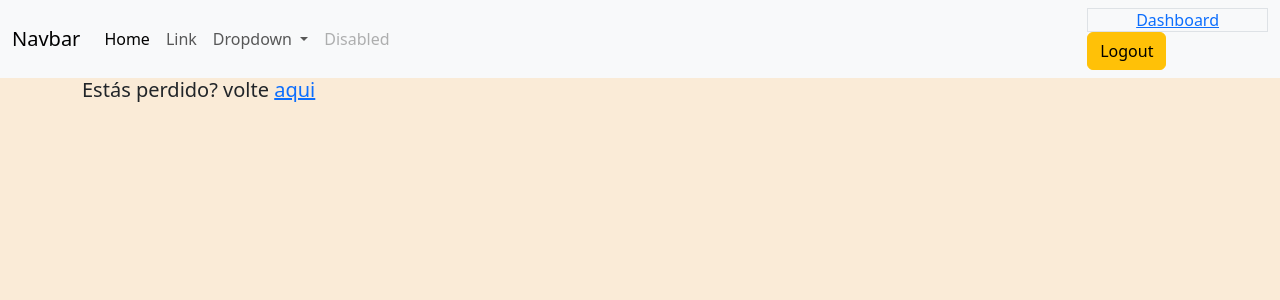
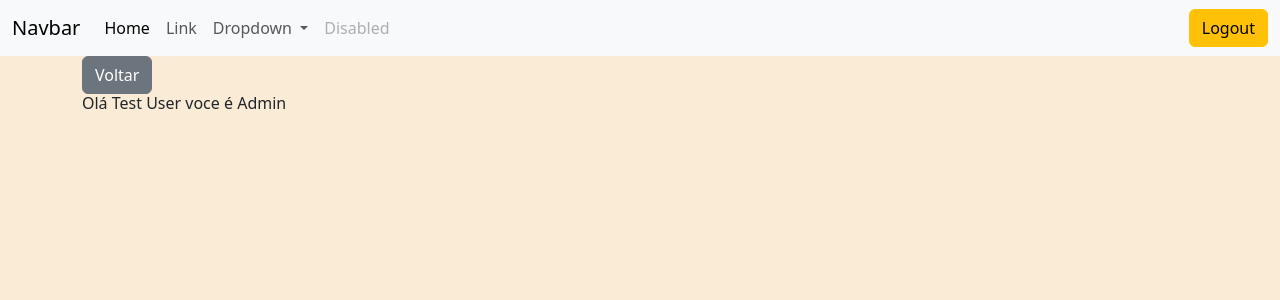
Before and after one commit to lc-curto/gestao-prendas-natal, a Laravel app: page /dashboard in a window 1280 px wide. Shown: the top 300 px of the page. Run offline with Laravel 12, Linux system fonts and the light colour scheme; a user stored in the database is signed in; data comes from the database, SQL or seed files in the repository; parts of the project's set-up code (start-up, migrations or seed data) failed here and were passed over.

Commit message:
aula dia 19-11-2026

```diff
--- /dev/null
+++ b/app/Http/Controllers/DashboardController.php
@@ -0,0 +1,13 @@
+<?php
+
+namespace App\Http\Controllers;
+
+use Illuminate\Http\Request;
+
+class DashboardController extends Controller
+{
+    public function dashboard()
+    {
+        return view('admin.dashboard');
+    }
+}
--- a/app/Http/Controllers/UserController.php
+++ b/app/Http/Controllers/UserController.php
@@ -79,6 +79,8 @@ class UserController extends Controller
         return redirect()->route('users.all')->with('message', 'user actualizado com sucesso!');
     }
 
+
+
     private function loadUsersWDB()
     {
         $usersWithoutDB = [
--- /dev/null
+++ b/resources/views/admin/dashboard.blade.php
@@ -0,0 +1,8 @@
+@extends('layouts.fo')
+
+@section('content')
+    <button onclick="history.back()" class="btn btn-secondary">
+        Voltar
+    </button>
+    <h6>Olá {{ Auth::user()->name }} voce é Admin</h6>
+@endsection
--- a/resources/views/gifts/allgifts.blade.php
+++ b/resources/views/gifts/allgifts.blade.php
@@ -1,6 +1,9 @@
 @extends('layouts.fo')
 
 @section('content')
+    <button onclick="history.back()" class="btn btn-secondary">
+        Voltar
+    </button>
     @if (session('message'))
         <div class="alert alert-success">
             {{ session('message') }}
@@ -9,7 +12,7 @@
     <h1 class="display-5">Prendas de Natal 🎁🎁</h1>
     <section class="container">
         <div class="text-end">
-            <a href="{{ route('gifts.add')}}">
+            <a href="{{ route('gifts.add') }}">
                 <button class=" btn btn-info"> Adicionar</button>
             </a>
         </div>
@@ -38,7 +41,6 @@
                         <td>
                             @if ($gift->actual_value === null)
                                 <span class="text-muted">Por calcular</span>
-
                             @else
                                 @php
                                     $difference = $gift->actual_value - $gift->expected_value;
--- a/resources/views/layouts/fo.blade.php
+++ b/resources/views/layouts/fo.blade.php
@@ -52,10 +52,12 @@
                     <nav class="flex items-center justify-end gap-4">
                         @auth
                             <div class="flex items-center gap-2">
-                                <a href="{{ url('/dashboard') }}"
-                                    class="inline-block px-5 py-1.5 dark:text-[#EDEDEC] border-[#19140035] hover:border-[#1915014a] border text-[#1b1b18] dark:border-[#3E3E3A] dark:hover:border-[#62605b] rounded-sm text-sm leading-normal">
-                                    Dashboard
-                                </a>
+                                @if (Auth::user() && Auth::user()->user_type == 1)
+                                    <a href="{{ route('admin.dashboard') }}"
+                                        class="inline-block px-5 py-1.5 dark:text-[#EDEDEC] border-[#19140035] hover:border-[#1915014a] border text-[#1b1b18] dark:border-[#3E3E3A] dark:hover:border-[#62605b] rounded-sm text-sm leading-normal">
+                                        Dashboard
+                                    </a>
+                                @endif
 
                                 <form action="{{ route('logout') }}" method="POST">
                                     @csrf
--- a/resources/views/tasks/addtasks.blade.php
+++ b/resources/views/tasks/addtasks.blade.php
@@ -1,7 +1,9 @@
-
 @extends('layouts.fo')
 
 @section('content')
+    <button onclick="history.back()" class="btn btn-secondary">
+        Voltar
+    </button>
     <h1>Adicionar Tasks</h1>
 
     <form method="POST" action="{{ route('tasks.store') }}">
--- a/resources/views/tasks/alltasks.blade.php
+++ b/resources/views/tasks/alltasks.blade.php
@@ -1,10 +1,13 @@
 @extends('layouts.fo')
 
 @section('content')
+    <button onclick="history.back()" class="btn btn-secondary">
+        Voltar
+    </button>
     @if (session('message'))
         <div class="alert alert-success">
             {{ session('message') }}
-    </div>
+        </div>
     @endif
     <h6>Tarefas</h6>
     <table class="table">
--- a/resources/views/users/addusers.blade.php
+++ b/resources/views/users/addusers.blade.php
@@ -1,6 +1,9 @@
 @extends('layouts.fo')
 
 @section('content')
+    <button onclick="history.back()" class="btn btn-secondary">
+        Voltar
+    </button>
     <h1>Adicionar users</h1>
     <form method="POST" action="{{ route('users.store') }}">
         @csrf
--- a/routes/web.php
+++ b/routes/web.php
@@ -1,5 +1,6 @@
 <?php
 
+use App\Http\Controllers\DashboardController;
 use App\Http\Controllers\GiftsController;
 use App\Http\Controllers\TaskController;
 use App\Http\Controllers\UserController;
@@ -26,6 +27,9 @@ Route::get('/edit-user/{id}', [UserController::class, 'editUser'])->name('users.
 Route::get('/delete-user/{id}', [UserController::class, 'deleteUser'])->name('users.delete');
 
 
+//Admin
+Route::get('/dashboard', [DashboardController::class, 'dashboard'])->name('admin.dashboard')->middleware('auth');
+
 //rotas tasks
 Route::get('/tasks', [TaskController::class, 'allTasks'])->name('tasks.all');
 Route::get('/add-tasks', [TaskController::class, 'createTasks'])->name('tasks.add');
```
Also changed, not shown: resources/views/gifts/addgifts.blade.php (+6 -22 lines), resources/views/gifts/editgift.blade.php (+11 -29 lines), resources/views/tasks/edittask.blade.php (+4 -3 lines), resources/views/users/allusers.blade.php (+7 -1 lines), resources/views/users/edituser.blade.php (+6 -3 lines), database/migrations/2026_11_19_092442_add_user_type_to_users_table.php (added).
